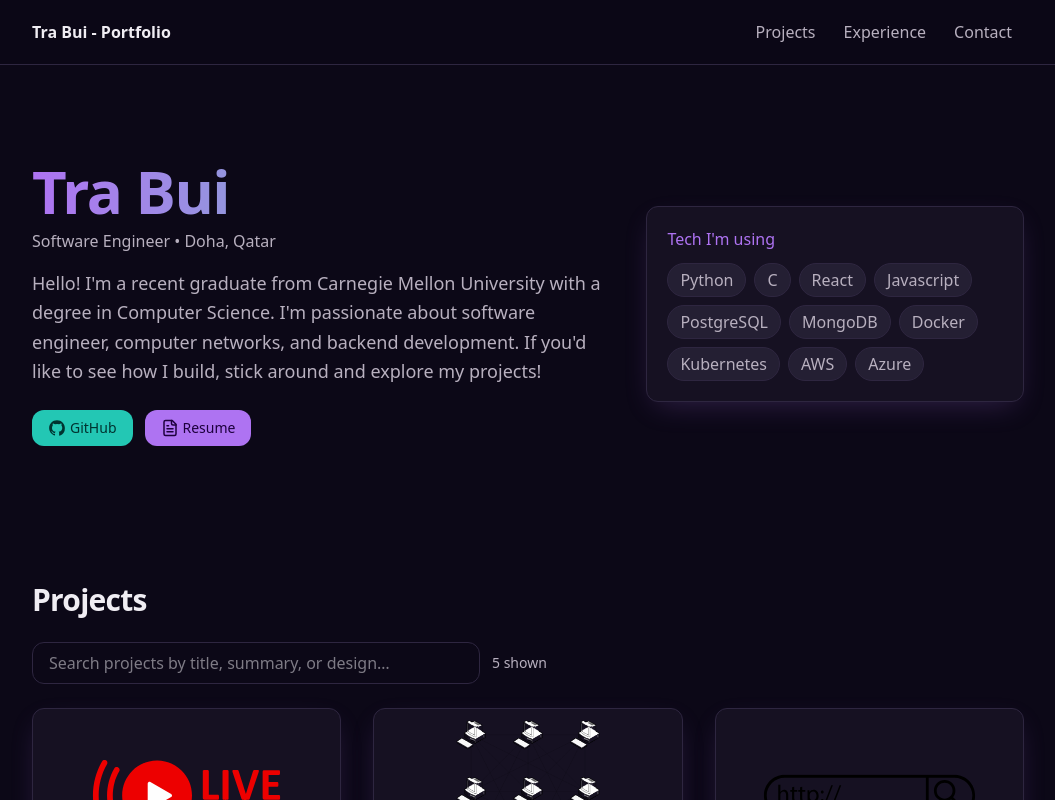
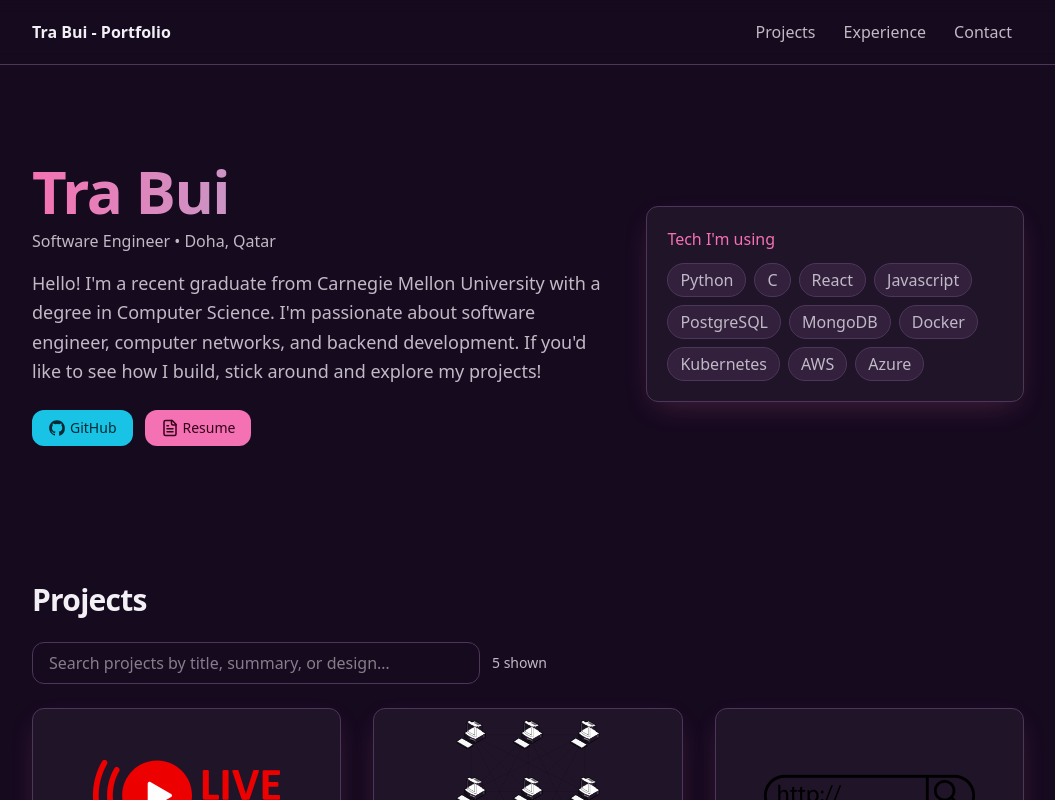
Before and after one commit to tpbui/tpbui.github.io, a React (Vite) app: page / in a window 1280 px wide. Shown: the top 800 px of the page, without its empty margins (112-1167 px from the left). Built offline with nearby package versions, Linux system fonts and the light colour scheme.

Commit message:
feature: change color palette

```diff
--- a/src/index.css
+++ b/src/index.css
@@ -35,54 +35,56 @@
 
 /* Light palette */
 :root {
+	/* neutrals */
 	--bg: 0 0% 100%;
-	--fg: 222 47% 11%;
+	--fg: 230 20% 18%;
 
 	--card: 0 0% 100%;
-	--card-fg: 222 47% 11%;
+	--card-fg: var(--fg);
 
-	--muted: 210 40% 96%;
-	--muted-fg: 215 16% 47%;
+	--muted: 315 70% 96%;
+	--muted-fg: 320 25% 40%;
 
-	--border: 214 32% 91%;
-	--ring: 262 83% 58%;
+	--border: 280 30% 88%;
+	--ring: 330 85% 55%;
 
-	--primary: 262 83% 58%;
+	/* brandy bits */
+	--primary: 330 85% 55%;
 	--primary-fg: 0 0% 100%;
 
-	--secondary: 173 70% 46%;
-	--secondary-fg: 176 100% 10%;
+	--secondary: 190 80% 40%;
+	--secondary-fg: 190 100% 10%;
 
-	--accent: 48 100% 55%;
-	--accent-fg: 35 100% 12%;
+	--accent: 45 100% 54%;
+	--accent-fg: 30 100% 12%;
 
-	--shadow: 268 83% 70%;
+	--shadow: 330 85% 70%;
 }
 
 /* Dark palette */
 html.dark {
-	--bg: 257 50% 6%;
-	--fg: 270 20% 94%;
+	--bg: 275 50% 8%;
+	--fg: 280 20% 95%;
 
-	--card: 257 35% 10%;
+	--card: 275 35% 12%;
 	--card-fg: var(--fg);
 
-	--muted: 257 25% 16%;
-	--muted-fg: 270 10% 72%;
+	--muted: 280 30% 18%;
+	--muted-fg: 280 10% 75%;
 
-	--border: 258 25% 20%;
-	--ring: 268 83% 70%;
+	--border: 280 25% 28%;
+	--ring: 330 85% 70%;
 
-	--primary: 268 83% 70%;
-	--primary-fg: 268 100% 12%;
+	--primary: 330 85% 70%;
+	--primary-fg: 330 100% 10%;
 
-	--secondary: 173 70% 46%;
-	--secondary-fg: 176 100% 10%;
+	--secondary: 190 80% 50%;
+	--secondary-fg: 190 100% 10%;
 
-	--accent: 48 100% 55%;
-	--accent-fg: 35 100% 12%;
+	--accent: 45 100% 60%;
+	--accent-fg: 30 100% 12%;
 
-	--shadow: 268 83% 70%;
+	--shadow: 330 85% 70%;
 }
 
 /* Base + small building blocks */
```
